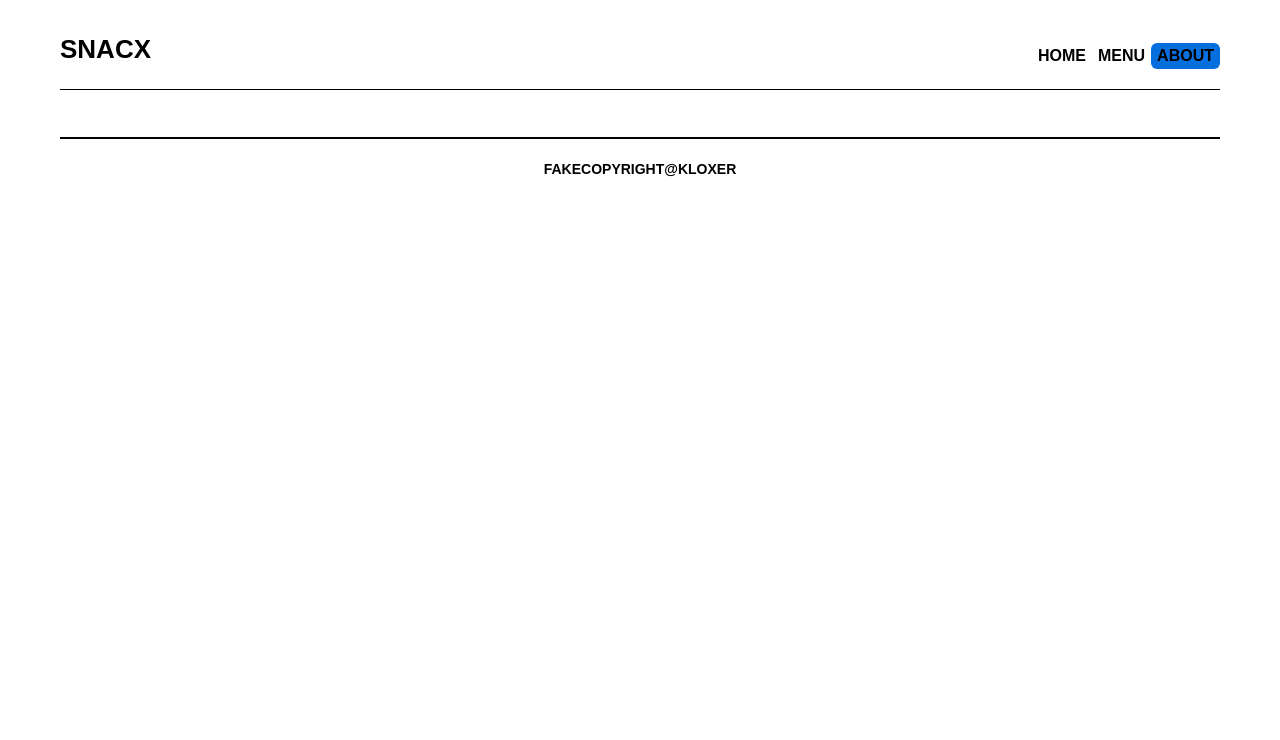
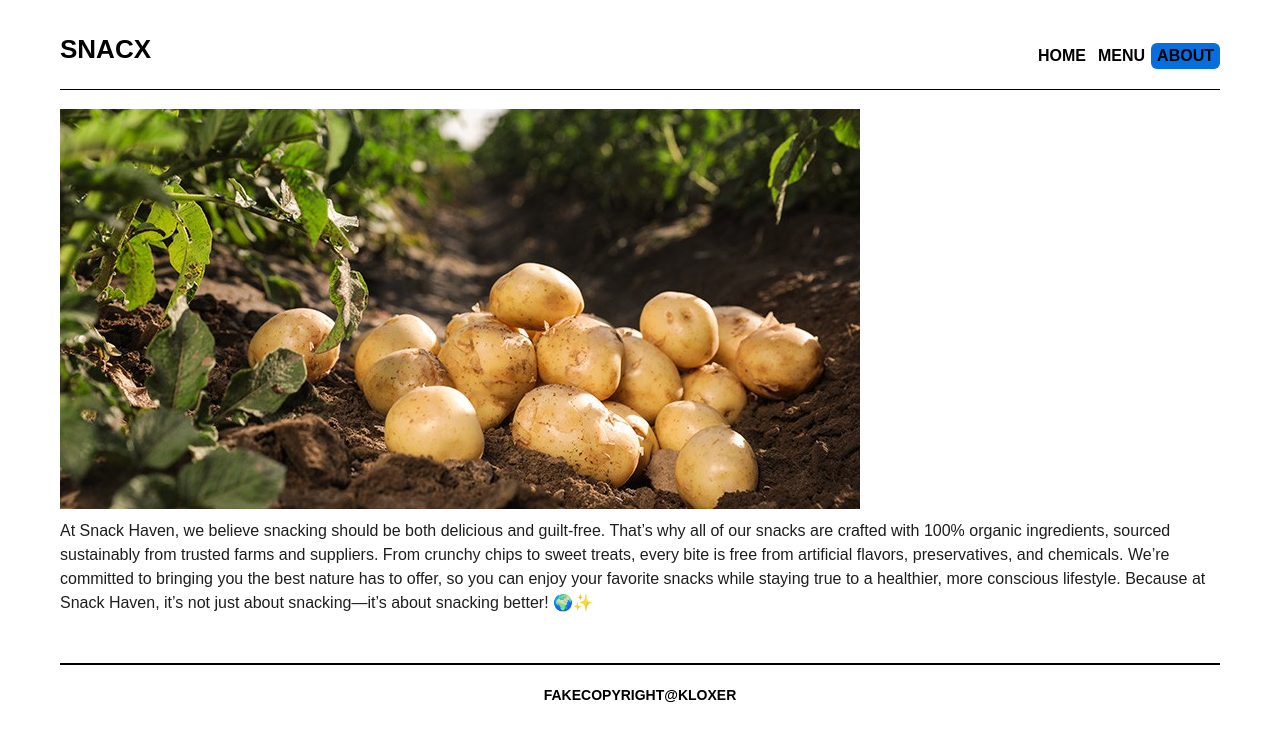
Before and after one commit to kloxer/TOP_RestaurantPage, a website built with webpack: page src/template.html in a window 1280 px wide. Both pictures are taken after a click on the button "ABOUT". Built offline with nearby package versions, Linux system fonts and the light colour scheme.

Commit message:
Created a really basic about page

```diff
--- a/src/about.js
+++ b/src/about.js
@@ -1,6 +1,32 @@
+import organicPotatoes from "./images/organicPotatoes.jpg"
 export function createAbout(){
     const content = document.getElementById("content");
     content.innerHTML=""; //Remove all items from content
 
+    const about = document.createElement("div");
+    about.setAttribute("class", "about");
+
+
+    const leftSide = document.createElement("div");
+    leftSide.setAttribute("class", "leftSide");
+
+    const img = document.createElement("img");
+    img.setAttribute("src",organicPotatoes);
+    leftSide.appendChild(img);
+
+    const rightSide = document.createElement("div");
+    rightSide.setAttribute("class", "rightSide");
+
+    const p = document.createElement("p");
+    p.setAttribute("class","mission");
+    p.textContent = "At Snack Haven, we believe snacking should be both delicious and guilt-free. That’s why all of our snacks are crafted with 100% organic ingredients, sourced sustainably from trusted farms and suppliers. From crunchy chips to sweet treats, every bite is free from artificial flavors, preservatives, and chemicals. We’re committed to bringing you the best nature has to offer, so you can enjoy your favorite snacks while staying true to a healthier, more conscious lifestyle. Because at Snack Haven, it’s not just about snacking—it’s about snacking better! 🌍✨";
+
+    rightSide.appendChild(p);
+
+    about.appendChild(leftSide);
+    about.appendChild(rightSide);
+
+    content.append(about);
+
 
 }
--- a/src/index.js
+++ b/src/index.js
@@ -3,9 +3,8 @@ import { createHome } from "./home";
 import { createMenu } from "./menu";
 import { createAbout } from "./about";
 
-// createMenu();
 
-// createHome(); //Main page
+createHome(); //Main page
 const getHome = document.getElementById("home");
 getHome.addEventListener("click", ()=>{
     createHome();
--- a/src/styles.css
+++ b/src/styles.css
@@ -157,6 +157,7 @@ nav{
     flex-direction: row;
     justify-content: space-between;
     align-items: flex-end;
+    gap:22px;
 }
 
 
@@ -281,13 +282,14 @@ td{
     padding:5px 10px;
 }
 
-.potato{
-min-width: 400px;
+
+
+.about{
+    display: grid;
+    grid-template-columns: repeat(auto-fit, 1fr);
 
 }
 
-.about{
-    background-color: rebeccapurple;
-    display: grid;
-    grid-template-columns: repeat(auto-fit, minmax(150px, 1fr));
+.mission{
+    margin-top: 10px;
 }
--- a/src/template.html
+++ b/src/template.html
@@ -21,12 +21,7 @@
 
     <div id="content">
 
-        <div class="about">
-            <div class="leftSide">
-                <img class="potato" src="images/organicPotatoes.jpg" alt="">
-            </div>
-            <div class="rightSide"><p class="ed">fsd</p></div>
-        </div>
+
 
     </div>
 
```
